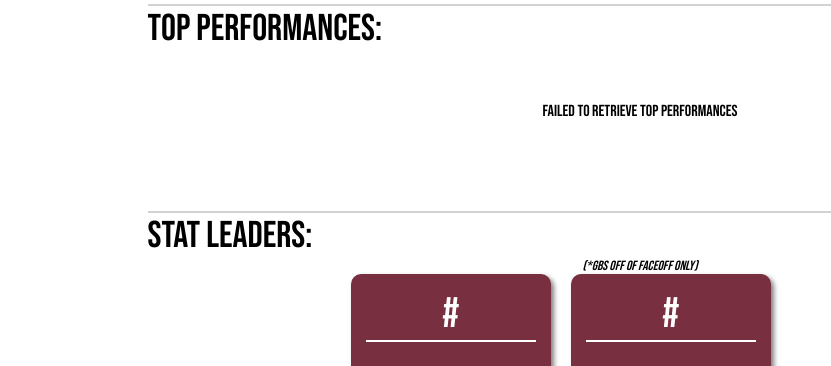
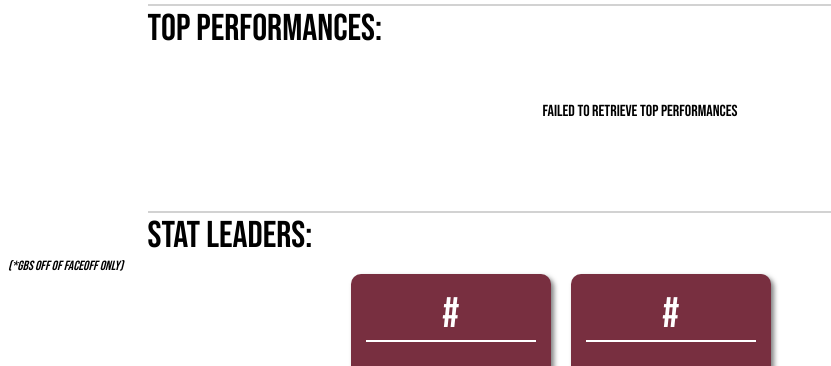
Before and after one commit to wcouture/FO-Stats-PHP, a PHP site: page / in a window 1280 px wide. Shown: the part 798-1164 px from the top of the page, without its empty margins (0-831 px from the left). Run offline with PHP 8.4, Linux system fonts and the light colour scheme; data that the repository does not hold is empty; some libraries are stand-ins or nearby versions.

Commit message:
Moves gb stat disclaimer to the left

```diff
--- a/css/home.css
+++ b/css/home.css
@@ -123,6 +123,8 @@
 }
 
 .gb-stat-disclaimer {
+    width: 100%;
+    text-align: left;
     font-size: 10pt;
     font-style: italic;
     margin-top: -10px;
```
